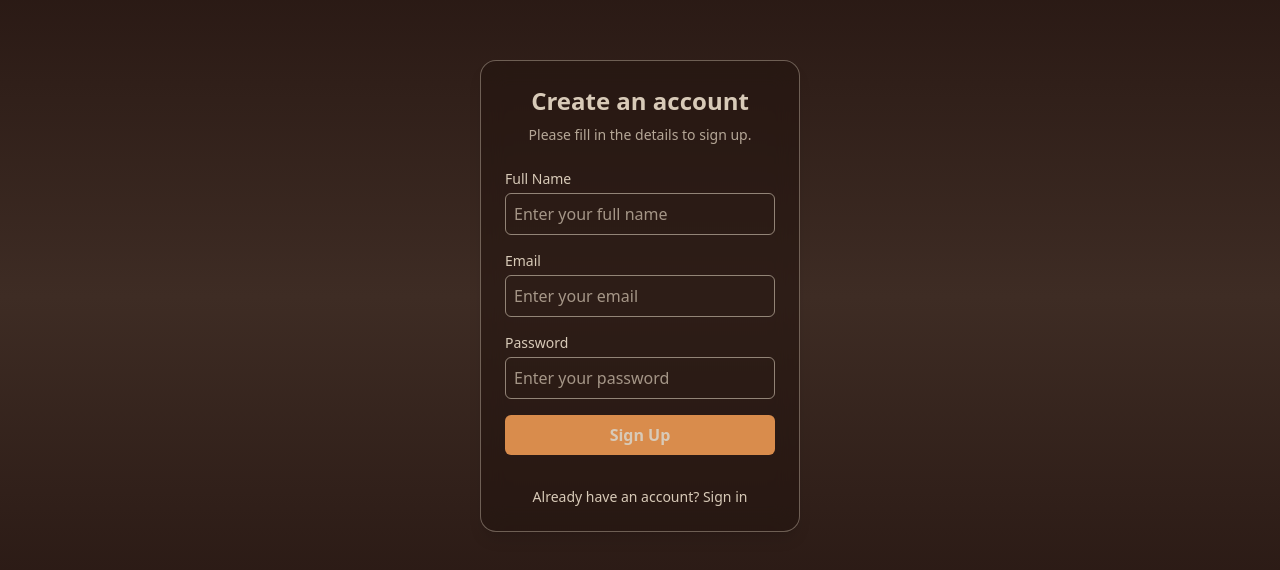
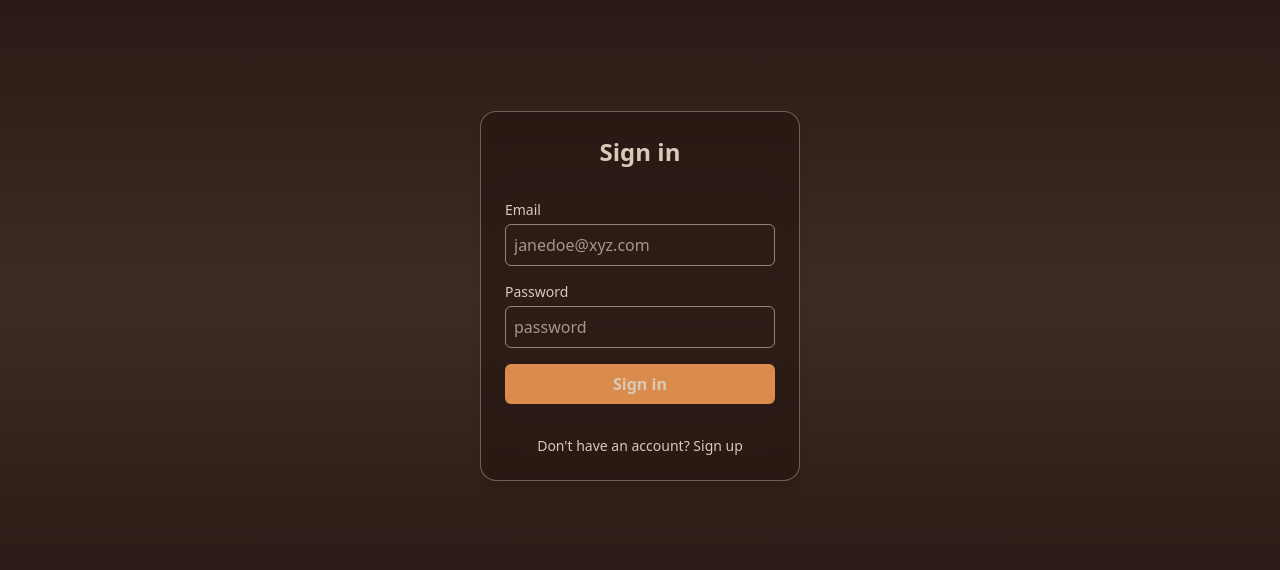
Before and after one commit to samriddharoy/CODE_CUBE, a React (Vite) app: page /signin in a window 1280 px wide. Shown: the part 104-674 px from the top of the page. Built offline with nearby package versions, Linux system fonts and the light colour scheme.

Commit message:
add: form validation

```diff
--- a/package.json
+++ b/package.json
@@ -16,6 +16,8 @@
     "@tailwindcss/vite": "^4.1.4",
     "react": "^19.0.0",
     "react-dom": "^19.0.0",
+    "react-hook-form": "^7.56.1",
+    "react-router-dom": "^7.5.3",
     "tailwindcss": "^4.1.4"
   },
   "devDependencies": {
--- a/src/App.jsx
+++ b/src/App.jsx
@@ -1,9 +1,16 @@
+import { BrowserRouter, Routes, Route } from "react-router-dom"
 import Signup from "./pages/Signup"
-
+import Signin from "./pages/Signin"
 function App() {
-  return<div>
-    <Signup />
-  </div>
+  return(
+  <BrowserRouter>
+    <Routes>
+      {/* <Route path="/" element={<Home />}></Route> */}
+      <Route path="/signup" element={<Signup />}></Route>
+      <Route path="/signin" element={<Signin />}></Route>
+    </Routes>
+  </BrowserRouter>
+  )
 }
 
 export default App
--- a/src/components/Button.jsx
+++ b/src/components/Button.jsx
@@ -1,10 +1,10 @@
 import React from 'react'
 
-const Button = ({text}) => {
+const Button = ({text,...props}) => {
   return (
-    <div className="w-full text-center bg-highlight text-vanilla font-semibold py-2 rounded-md cursor-pointer hover:bg-highlight/80 active:scale-95 transition">
+    <button className="w-full text-center bg-highlight text-vanilla font-semibold py-2 rounded-md cursor-pointer hover:bg-highlight/80 active:scale-95 transition" {...props}>
     {text}
-  </div>
+  </button>
   )
 }
 
--- /dev/null
+++ b/src/components/Card.jsx
@@ -0,0 +1,11 @@
+import React from 'react'
+
+const Card = ({children}) => {
+  return (
+    <div className="flex flex-col space-y-4 absolute top-1/2 left-1/2 transform -translate-x-1/2 -translate-y-1/2 w-80 rounded-2xl bg-primary/60 backdrop-blur-md shadow-lg border border-vanilla/40 p-6">
+      {children}
+    </div>
+  )
+}
+
+export default Card
--- /dev/null
+++ b/src/components/FormError.jsx
@@ -0,0 +1,9 @@
+import React from 'react'
+
+const FormError = ({message, ...props}) => {
+  return (
+    <div className='text-highlight' {...props}>{message}</div>
+  )
+}
+
+export default FormError
--- a/src/components/InputBox.jsx
+++ b/src/components/InputBox.jsx
@@ -1,12 +1,13 @@
 import React from 'react';
 
-const InputBox = ({ label, id, placeholder, type = "text" }) => {
+const InputBox = ({ label, id, placeholder, type = "text", ...props}) => {
   return (
     <div className="flex flex-col">
       <label htmlFor={id} className="mb-1 text-sm font-medium text-vanilla">{label}</label>
       <input
         type={type}
         id={id}
+        {...props}
         placeholder={placeholder}
         className="border border-vanilla/60 placeholder-vanilla/70 rounded-md p-2 outline-none focus:ring-1 focus:ring-highlight focus:border-highlight"
       />
--- a/src/pages/Signin.jsx
+++ b/src/pages/Signin.jsx
@@ -1,8 +1,72 @@
+import {Link} from 'react-router-dom'
+import {useForm} from 'react-hook-form'
+
 import React from 'react'
+import Layout from '../components/Layout'
+import Card from '../components/Card'
+import Header from '../components/Header'
+import InputBox from '../components/InputBox'
+import Button from '../components/Button'
+import FormError from '../components/FormError'
+const Signin = () => {
 
-const Signin = () => {
+  const {register, handleSubmit, formState: {errors}} = useForm()
+
+  const login = (data) => {
+    console.log(data);
+    // TODO: add api calls using axios
+  }
+
   return (
-    <div>Signin</div>
+    <Layout>
+      <Card>
+        <Header
+          heading="Sign in"
+          subheading=""
+        ></Header>
+        <form className='space-y-4' onSubmit={handleSubmit(login)}>
+          <InputBox
+            label="Email"
+            id="email"
+            type='email'
+            placeholder="janedoe@xyz.com"
+            {...register('email',{
+              required: "Email required",
+              pattern: {
+                value: /^[^\s@]+@[^\s@]+\.[^\s@]+$/,
+                message: 'Invalid email'
+              }
+              }
+            )}
+          />
+          {errors.email && (<FormError message={errors.email.message} />)}
+          <InputBox
+            label="Password"
+            id="password"
+            type='password'
+            placeholder="password"
+            {...register("password", {
+              required: "Password required",
+              pattern:{
+                value: /^(?=.*[a-z])(?=.*[A-Z])(?=.*\d)(?=.*[\W_]).{8,}$/,
+                message: 'Password must include at least one uppercase letter, one lowercase letter, one number, and one symbol'
+              }
+            })}
+          />
+          {errors.password && (<FormError message={errors.password.message} />)}
+          <Button
+            type="submit"
+            text="Sign in"
+          />
+        </form>
+        <p className="mt-4 text-sm text-center text-vanilla">
+          Don't have an account?{' '}
+          <Link to={'/signup'} className="text-accent hover:underline hover:text-highlight">
+            Sign up
+          </Link>
+        </p>
+      </Card>
+    </Layout>
   )
 }
 
--- a/src/pages/Signup.jsx
+++ b/src/pages/Signup.jsx
@@ -1,49 +1,85 @@
-import React from 'react';
+// import React, { useState } from 'react';
+import {Link} from 'react-router-dom';
+import { useForm } from 'react-hook-form';
+
 import Header from "../components/Header";
 import InputBox from "../components/InputBox";
+import Layout from '../components/Layout';
+import Button from '../components/Button';
+import Card from "../components/Card";
+import FormError from '../components/FormError';
 
 const Signup = () => {
+
+  const {register, handleSubmit, formState: { errors }} = useForm()
+
+  const signup = (data) => {
+    // TODO: add api call
+    console.log(data);
+
+  }
+
+
   return (
-    <div className="relative w-full h-screen bg-gradient-to-t from-primary via-secondary to-primary text-vanilla">
-      <div className="flex flex-col space-y-4 absolute top-1/2 left-1/2 transform -translate-x-1/2 -translate-y-1/2 w-80 rounded-2xl bg-primary/60 backdrop-blur-md shadow-lg border border-vanilla/40 p-6">
-
+      <Layout>
+        <Card>
         <Header
           heading="Create an account"
           subheading="Please fill in the details to sign up."
         />
-
+        <form onSubmit={handleSubmit(signup)} className='space-y-4'>
           <InputBox
             label="Full Name"
             id="name"
             placeholder="Enter your full name"
+            {...register("name", {
+              required: "Name is required"
+            })}
           />
+          {errors.name && (<FormError message={errors.name.message} />)}
 
           <InputBox
             label="Email"
             id="email"
             type="email"
             placeholder="Enter your email"
+            {...register("email", {
+              required: "Email required",
+              pattern: {
+                value: /^[^\s@]+@[^\s@]+\.[^\s@]+$/,
+                message: 'Invalid email'
+              }
+            })}
           />
-
+          {errors.email && (<FormError message={errors.email.message} />)}
           <InputBox
             label="Password"
             id="password"
             type="password"
             placeholder="Enter your password"
+            {...register("password", {
+              required: "Password required",
+              pattern:{
+                value: /^(?=.*[a-z])(?=.*[A-Z])(?=.*\d)(?=.*[\W_]).{8,}$/,
+                message: 'Password must include at least one uppercase letter, one lowercase letter, one number, and one symbol'
+              }
+            })}
           />
+          {errors.password && (<FormError message={errors.password.message} />)}
 
-        <div className="w-full text-center bg-highlight text-vanilla font-semibold py-2 rounded-md cursor-pointer hover:bg-highlight/80 active:scale-95 transition">
-          Sign Up
-        </div>
-
+          <Button
+            type='submit'
+            text="Sign up"
+          />
+        </form>
         <p className="mt-4 text-sm text-center text-vanilla">
           Already have an account?{' '}
-          <a href="/signin" className="text-accent hover:underline hover:text-highlight">
+          <Link to={'/signin'} className="text-accent hover:underline hover:text-highlight">
             Sign in
-          </a>
+          </Link>
         </p>
-      </div>
-    </div>
+      </Card>
+    </Layout>
   );
 };
 
```
Also changed, not shown: 1 other file (tests, documents, lock files or other folders). Lines whose indentation alone changed are shown as unchanged.
